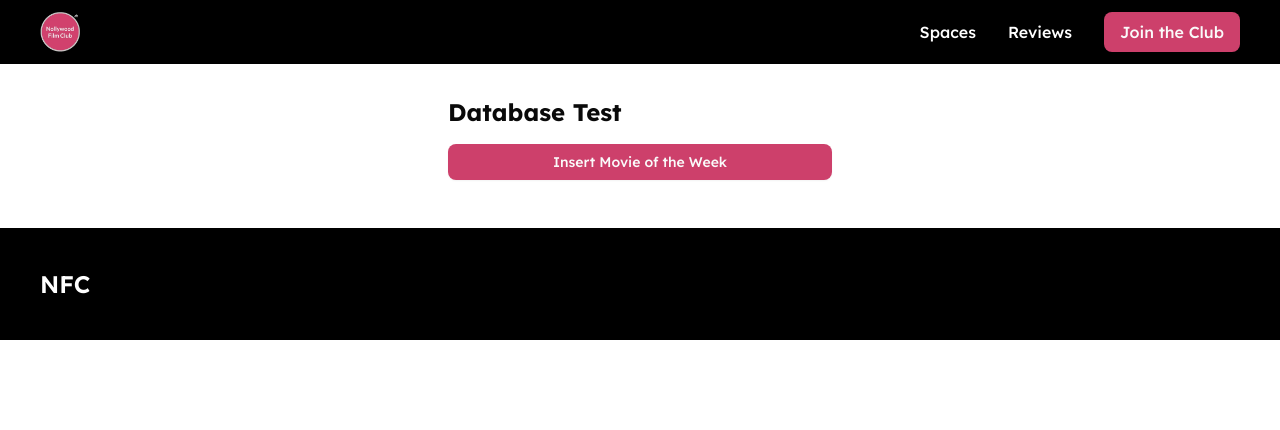
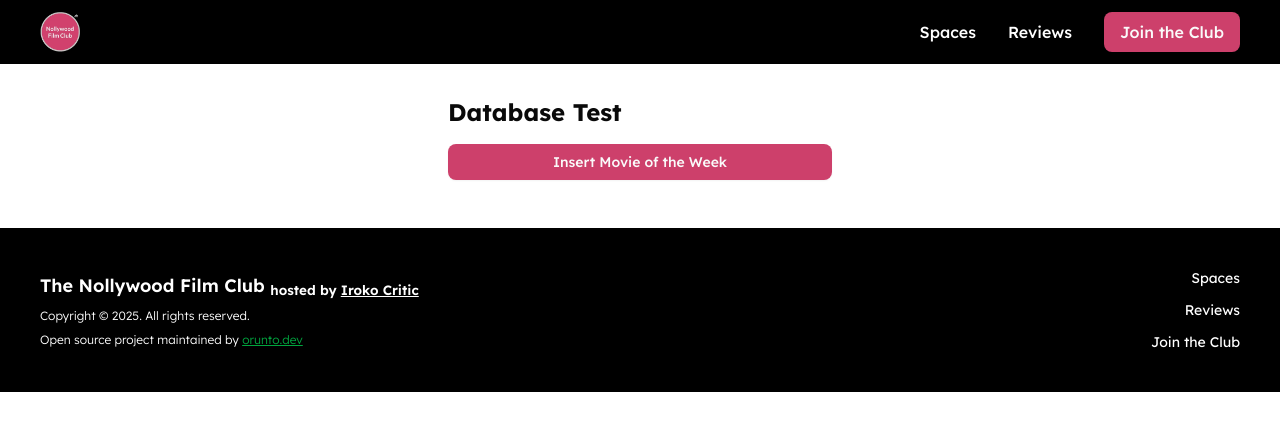
Before and after one commit to orunto/nollywood-film-club, a Next.js app: page /test-db in a window 1280 px wide. Shown: the top 430 px of the page. Built offline with nearby package versions, Linux system fonts and the light colour scheme; a web font is replaced by a local one; what @stackframe/stack would draw is missing.

Commit message:
feat: update footer, add smooth scrolling to global styles, and assign IDs to sections for navigation

```diff
--- a/app/globals.css
+++ b/app/globals.css
@@ -95,6 +95,7 @@
   font-family: "Lexend Deca", sans-serif;
   font-optical-sizing: auto;
   transition: all 0.15s ease;
+  scroll-behavior: smooth;
 }
 
 a {
--- a/components/custom/footer.tsx
+++ b/components/custom/footer.tsx
@@ -1,8 +1,18 @@
+import Link from "next/link";
 export default function Footer() {
     return <footer className="w-full bg-black text-white lg:p-10 p-6">
         <div className="w-full flex justify-between items-center">
             <div className="flex flex-col gap-2">
-                <h1 className="text-2xl font-semibold">NFC</h1>
+                <span className="text-lg font-semibold">The Nollywood Film Club <sub>hosted by <Link href='https://linktr.ee/irokocritic' className="underline">Iroko Critic</Link></sub></span>
+                <span className="text-xs font-light">Copyright © 2025. All rights reserved.</span>
+                <span className="text-xs font-light">Open source project maintained by <Link href='https://orunto.vercel.app' className="underline text-green-600">orunto.dev</Link></span>
+            </div>
+
+            <div className="flex flex-col gap-3 text-sm items-end text-right">
+                <Link href='#spaces'>Spaces</Link>
+                <Link href='#reviews'>Reviews</Link>
+                <Link href='#'>Join the Club</Link>
+                {/* <Link href='/about'>About</Link> */}
             </div>
         </div>
     </footer>
--- a/components/sections/past-spaces.tsx
+++ b/components/sections/past-spaces.tsx
@@ -11,7 +11,7 @@ export default function PastSpaces() {
 
     if (isLoading) {
         return (
-            <section className="w-full">
+            <section id="spaces" className="w-full">
                 <div className="flex justify-between items-center w-full border-b border-black">
                     <h1 className="pb-3 border-black text-2xl font-semibold">Past Spaces</h1>
 
@@ -40,7 +40,7 @@ export default function PastSpaces() {
 
     if (error) {
         return (
-            <section className="w-full">
+            <section id="spaces" className="w-full">
                 <div className="flex justify-between items-center w-full border-b border-black">
                     <h1 className="pb-3 border-black text-2xl font-semibold">Past Spaces</h1>
 
@@ -53,7 +53,7 @@ export default function PastSpaces() {
         );
     }
 
-    return <section className="w-full">
+    return <section id="spaces" className="w-full">
         <div className="flex justify-between items-center w-full border-b border-black">
             <h1 className="pb-3 border-black text-2xl font-semibold">Past Spaces</h1>
 
--- a/components/sections/reviews.tsx
+++ b/components/sections/reviews.tsx
@@ -10,7 +10,7 @@ export default function Reviews() {
 
     if (isLoading) {
         return (
-            <section className="w-full">
+            <section id="reviews" className="w-full">
                 <h1 className="pb-3 border-b border-black text-2xl font-semibold">Reviews</h1>
                 <div className="grid lg:grid-cols-4 md:grid-cols-2 lg:py-10 py-6 lg:gap-4 gap-6">
                     {Array.from({ length: 4 }).map((_, index) => (
@@ -35,7 +35,7 @@ export default function Reviews() {
 
     if (error) {
         return (
-            <section className="w-full">
+            <section id="reviews" className="w-full">
                 <h1 className="pb-3 border-b border-black text-2xl font-semibold">Reviews</h1>
                 <div className="py-6 text-center">
                     <p className="text-red-500">Failed to load reviews</p>
@@ -44,7 +44,7 @@ export default function Reviews() {
         );
     }
 
-    return <section className="w-full">
+    return <section id="reviews" className="w-full">
         <h1 className="pb-3 border-b border-black text-2xl font-semibold">Reviews</h1>
 
         {reviews && reviews.length > 0 ? (
```
